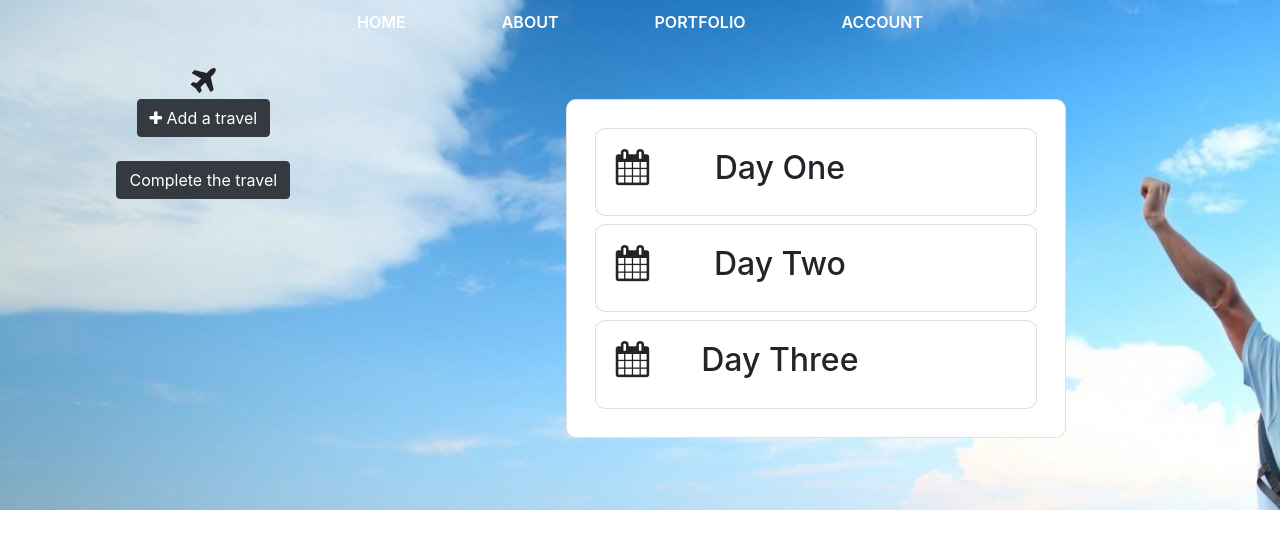
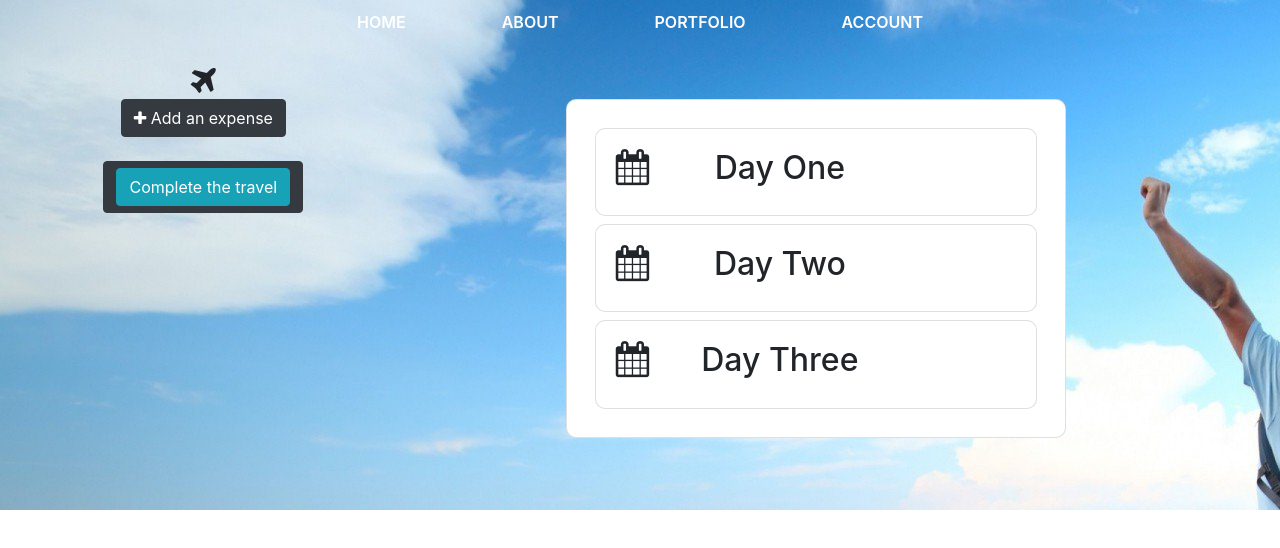
Before and after one commit to Davide-22/Lab-AP-Project, an Angular app in the folder Front-End/: page /travel-page in a window 1280 px wide. Shown: the top 548 px of the page. Built offline with nearby package versions, Linux system fonts and the light colour scheme.

Commit message:
travel-page small fixes

```diff
--- a/Front-End/src/app/travel-page/travel-page.component.html
+++ b/Front-End/src/app/travel-page/travel-page.component.html
@@ -17,11 +17,11 @@
     <div class="column">
         <button class="btn btn-dark">
             <i class="fa fa-plus"></i>
-            Add a travel
+            Add an expense
         </button>
         <br> <br>
         <button class="btn btn-dark">
-            Complete the travel
+            <a href="main-page" class="btn btn-info">Complete the travel</a>
         </button>
     </div>
 
```
